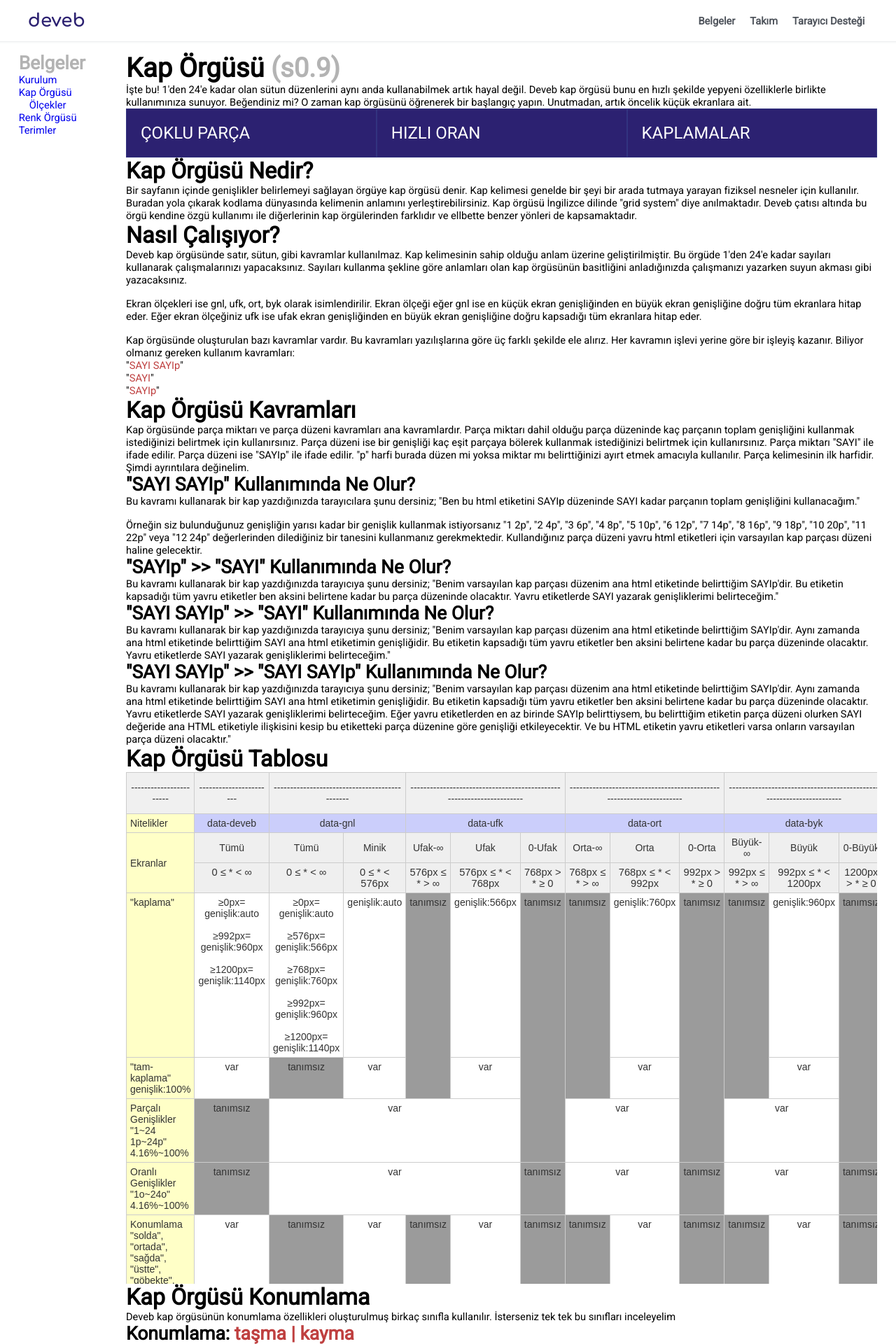
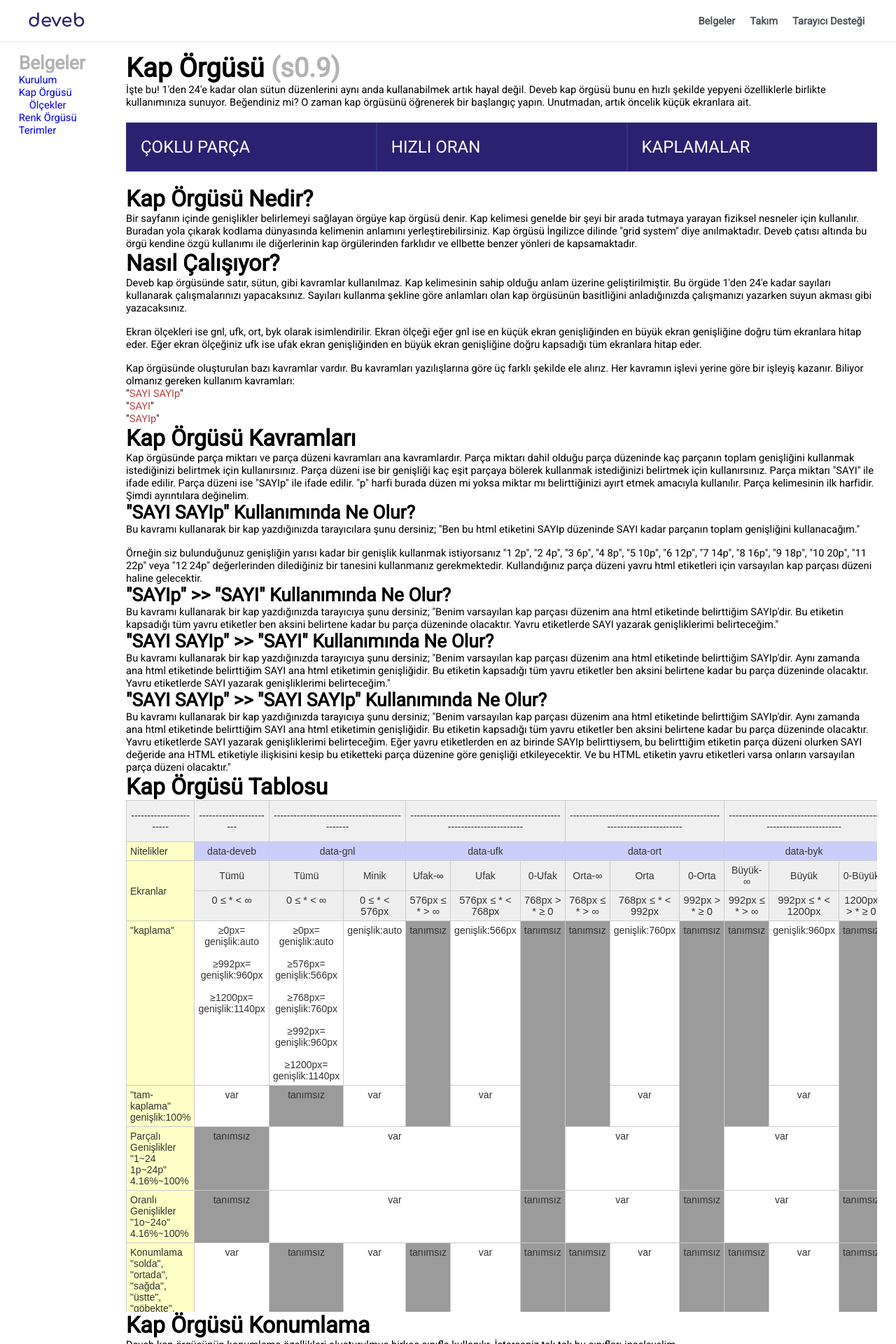
Before and after one commit to data-deveb/data-deveb.github.io, a Jekyll site: the page built from belgeler/kap-orgusu.html, in a window 1280 px wide. Shown: the top 1920 px of the page at 70% size. Built offline with Jekyll 4.4.1, drawn with Linux system fonts in a browser that asks for light colours.

Commit message:
Güncelleme

```diff
--- a/belgeler/kap-orgusu.html
+++ b/belgeler/kap-orgusu.html
@@ -7,9 +7,9 @@
 
     <p>İşte bu! 1'den 24'e kadar olan sütun düzenlerini aynı anda kullanabilmek artık hayal değil. Deveb kap örgüsü bunu en hızlı şekilde yepyeni özelliklerle birlikte kullanımınıza sunuyor. Beğendiniz mi? O zaman kap örgüsünü öğrenerek bir başlangıç yapın. Unutmadan, artık öncelik küçük ekranlara ait.</p>
     <br><br>
-    <span data-gnl="1 3p" style="padding: 20px; border:1px solid rgba(100,200,250,0.1); font-size:18pt; background-color:#2c2171 !important; color:#fff;">ÇOKLU PARÇA</span>
-    <span data-gnl="1 3p" style="padding: 20px; border:1px solid rgba(100,200,250,0.1); font-size:18pt; background-color:#2c2171 !important; color:#fff;">HIZLI ORAN</span>
-    <span data-gnl="1 3p" style="padding: 20px; border:1px solid rgba(100,200,250,0.1); font-size:18pt; background-color:#2c2171 !important; color:#fff;">KAPLAMALAR</span>
+    <span data-gnl="1 3p" style="margin:20px 0; padding: 20px; border:1px solid rgba(100,200,250,0.1); font-size:18pt; background-color:#2c2171 !important; color:#fff;">ÇOKLU PARÇA</span>
+    <span data-gnl="1 3p" style="margin:20px 0; padding: 20px; border:1px solid rgba(100,200,250,0.1); font-size:18pt; background-color:#2c2171 !important; color:#fff;">HIZLI ORAN</span>
+    <span data-gnl="1 3p" style="margin:20px 0; padding: 20px; border:1px solid rgba(100,200,250,0.1); font-size:18pt; background-color:#2c2171 !important; color:#fff;">KAPLAMALAR</span>
     <br><br>
     <h2>Kap Örgüsü Nedir?</h2>
 
```
